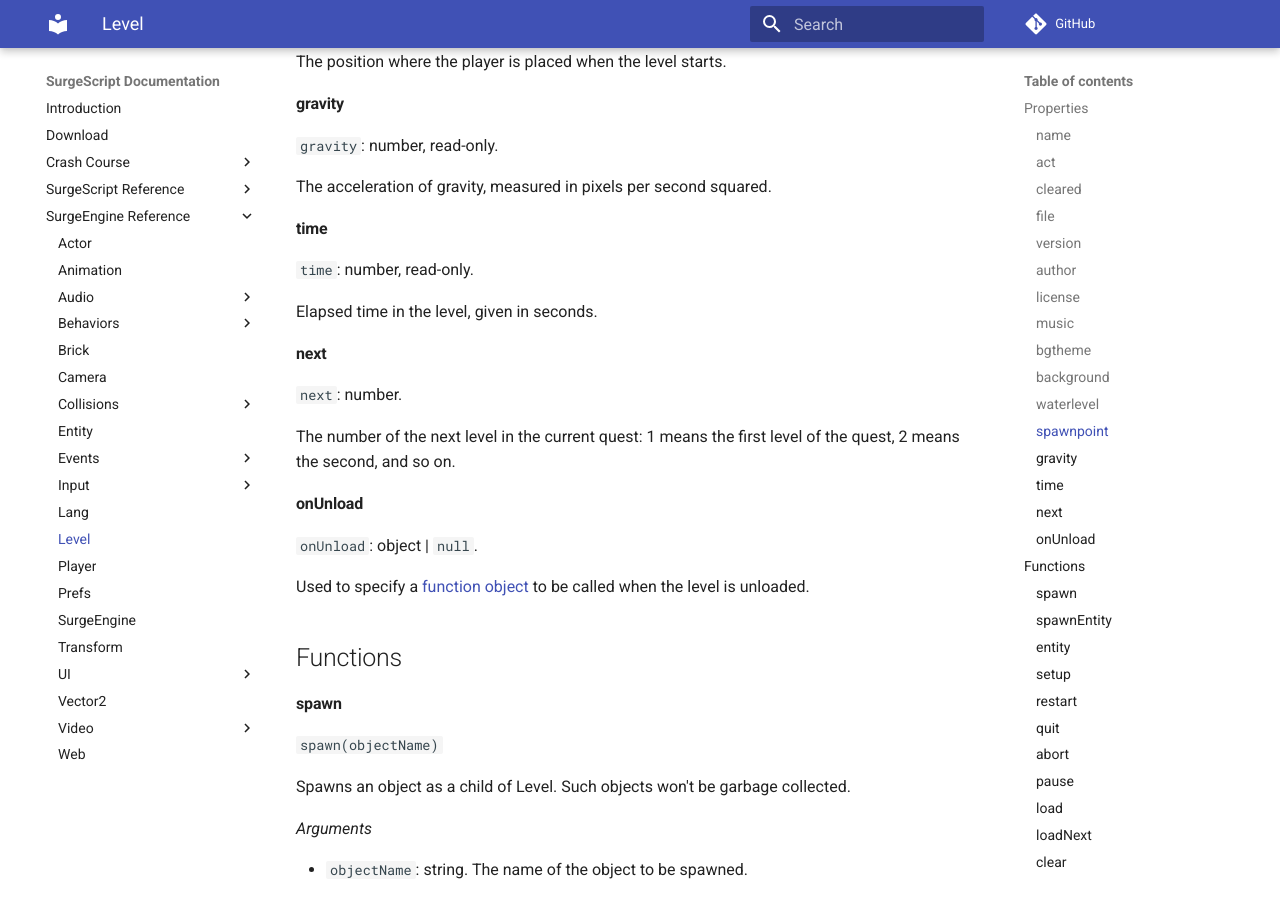
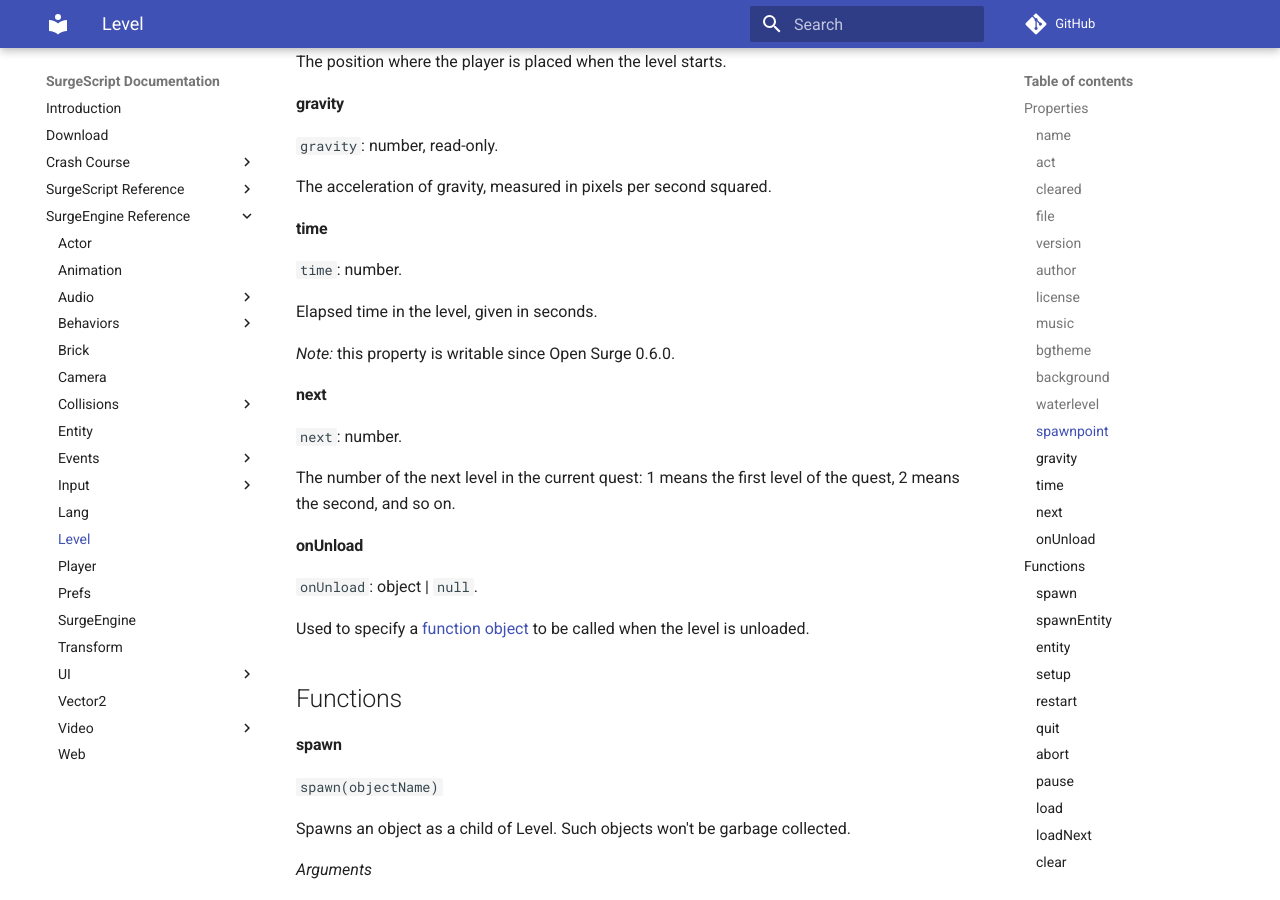
Before and after one commit to alemart/surgescript, an MkDocs documentation site: the page built from docs/engine/level.md, in a window 1280 px wide and 900 px high, scrolled down 3032 px. Built offline with MkDocs 1.6.1 and Material for MkDocs 9.7.7, drawn with Linux system fonts in a browser that asks for light colours; comment, search, counter and statistics services are not loaded.

Commit message:
Update docs: Level.time is writable

```diff
--- a/docs/engine/level.md
+++ b/docs/engine/level.md
@@ -146,9 +146,11 @@ The acceleration of gravity, measured in pixels per second squared.
 
 #### time
 
-`time`: number, read-only.
+`time`: number.
 
 Elapsed time in the level, given in seconds.
+
+*Note:* this property is writable since Open Surge 0.6.0.
 
 #### next
 
```
